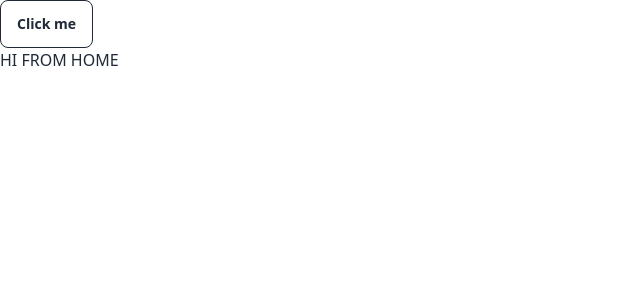
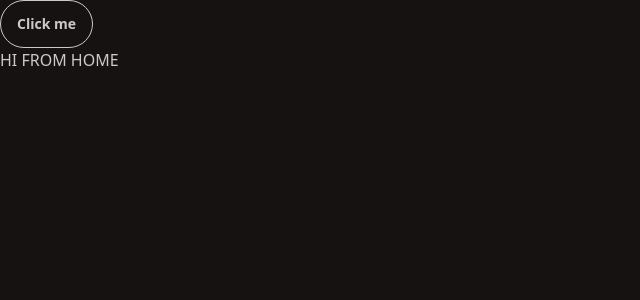
Before and after one commit to unix2dossss/Bearlingo, a React (Vite) app in the folder frontend/: page / in a window 1280 px wide. Shown: the top 300 px of the page, without its empty margins (0-640 px from the left). Built offline with nearby package versions, Linux system fonts and the light colour scheme.

Commit message:
Added themes from daisyUI

```diff
--- a/frontend/src/App.jsx
+++ b/frontend/src/App.jsx
@@ -7,7 +7,7 @@ import toast from "react-hot-toast";
 
 const App = () => {
   return (
-    <div>
+    <div data-theme="lemonade">
       <button onClick={() => toast.success("yay toast works - frontend branch")} className="btn btn-outline">Click me</button>
       <Routes>
         <Route path="/" element={<Home />} />
--- a/frontend/tailwind.config.js
+++ b/frontend/tailwind.config.js
@@ -10,4 +10,7 @@ export default {
     extend: {},
   },
   plugins: [daisyui],
+  daisyui: {
+    themes: ["forest", "lemonde"]
+  }
 }
```
